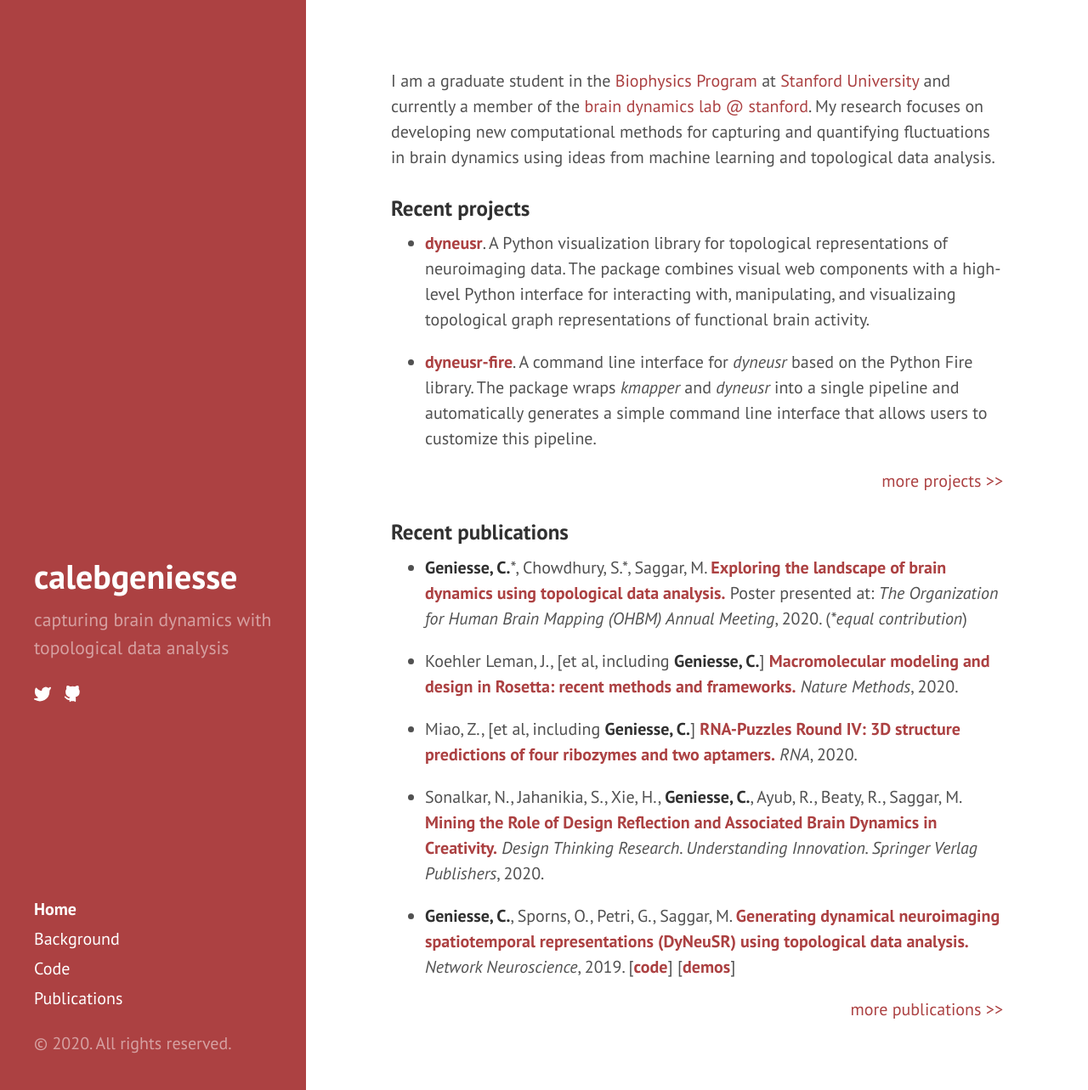
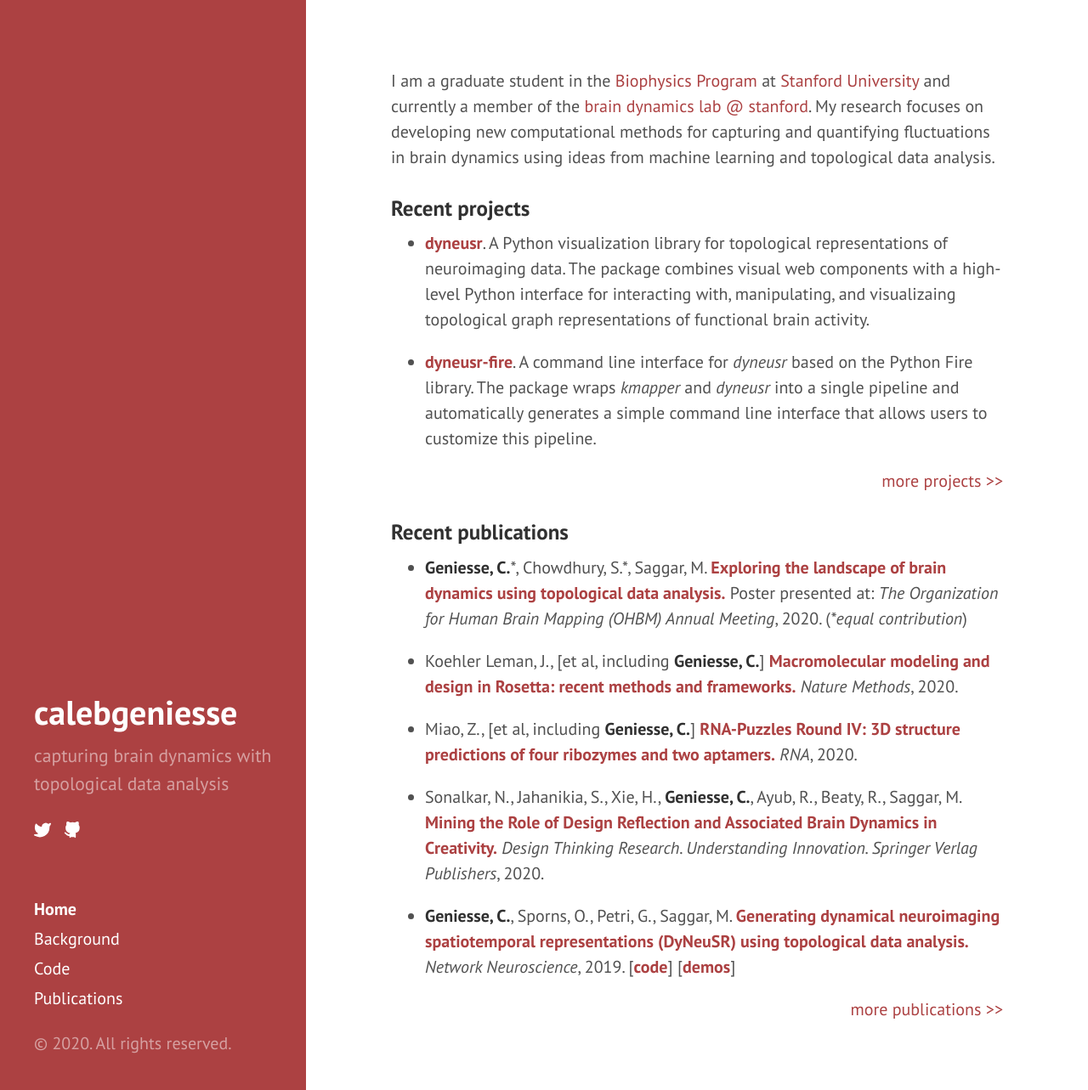
Before and after one commit to calebgeniesse/calebgeniesse.github.io, a Jekyll site: the page built from index.md, in a window 1280 px wide and 1283 px high. Shown: the whole window at 85% size. Built offline with Jekyll 4.4.1, drawn with Linux system fonts in a browser that asks for light colours.

Commit message:
fix handles

```diff
--- a/_includes/sidebar.html
+++ b/_includes/sidebar.html
@@ -9,7 +9,7 @@
       <p class="lead-small">{{ site.description }}</p>
     </div>
 
-    <nav class="sidebar-nav" style="margin-bottom:11rem">
+    <nav class="sidebar-nav" style="margin-bottom:3rem">
       <span class="sidebar-nav-item">
       <a class="sidebar-nav-item-inline" style="padding-right:10px"
          href="{{ site.twitter.user }}">
--- a/index.md
+++ b/index.md
@@ -2,7 +2,6 @@
 layout: default
 title: Home
 ---
-
 
 
 I am a graduate student in the [Biophysics Program](http://med.stanford.edu/biophysics.html) at [Stanford University](https://www.stanford.edu/) and currently a member of the [brain dynamics lab @ stanford](http://web.stanford.edu/group/bdl/). My research focuses on developing new computational methods for capturing and quantifying fluctuations in brain dynamics using ideas from machine learning and topological data analysis.
```
